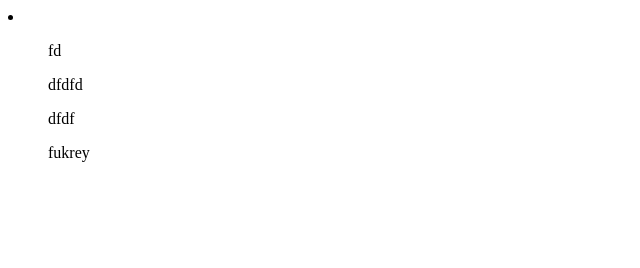
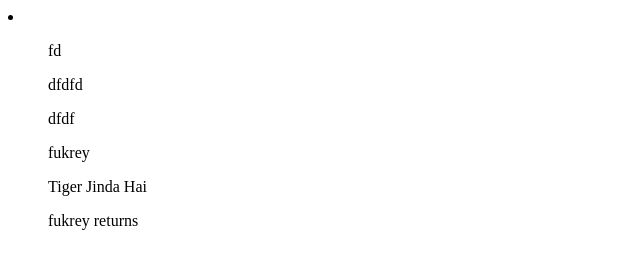
Before and after one commit to roshankadu/githubTest, a plain HTML site: page index.html in a window 1280 px wide. Shown: the whole page, without its empty margins (0-640 px from the left). Drawn offline with Linux system fonts and the light colour scheme.

Commit message:
added two extra elements

```diff
--- a/index.html
+++ b/index.html
@@ -3,5 +3,7 @@
 	<ul>dfdfd</ul>
 	<ul>dfdf</ul>
 	<ul>fukrey</ul>
+	<ul>Tiger Jinda Hai</ul>
+	<ul>fukrey returns</ul>
 
 </li>
```
